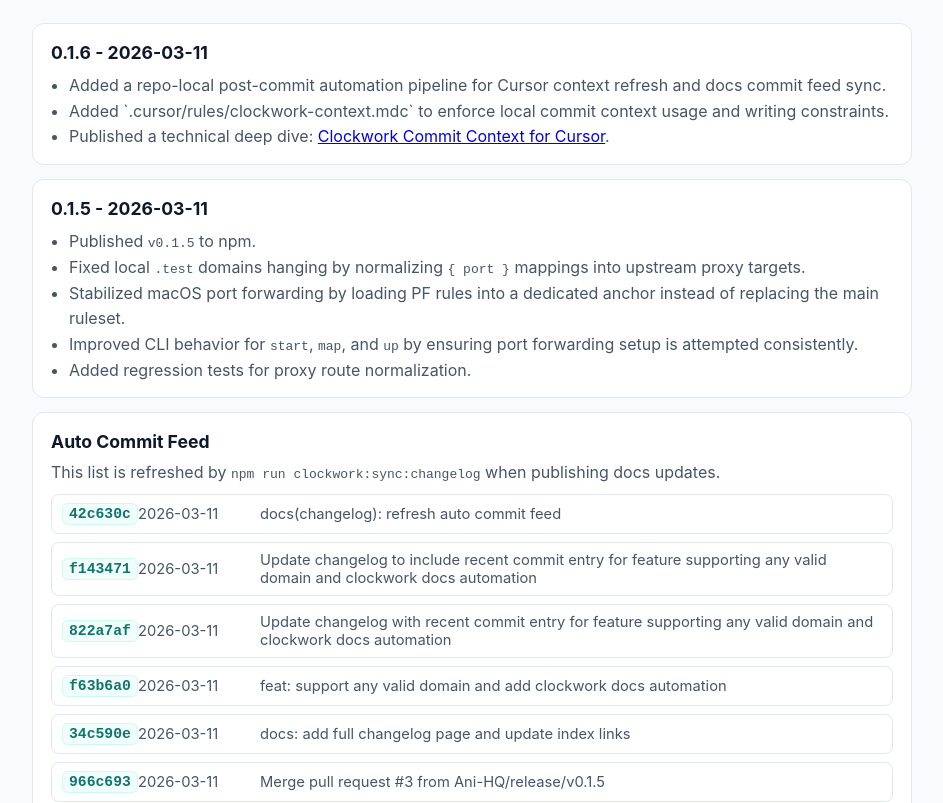
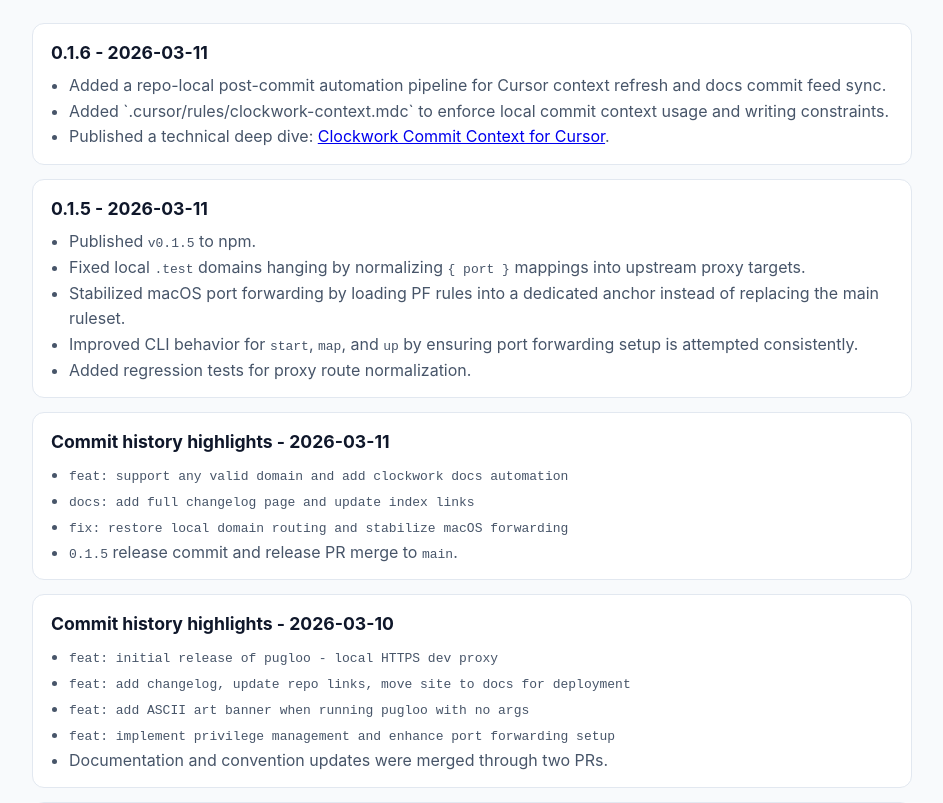
Before and after one commit to Ani-HQ/pugloo, a website: page docs/changelog.html in a window 1280 px wide. Shown: the part 149-952 px from the top of the page, without its empty margins (168-1111 px from the left). Drawn offline with Linux system fonts and the light colour scheme.

Commit message:
Update changelog and index styles for improved navigation
- Added new sections to changelog.html for commit history highlights on 2026-03-10 and 2026-03-11, summarizing recent features and fixes.
- Enhanced index.html with updated styles for changelog links, improving user experience and accessibility.

```diff
--- a/docs/changelog.html
+++ b/docs/changelog.html
@@ -98,6 +98,27 @@
       </ul>
     </section>
 
+    <section class="version">
+      <h2>Commit history highlights - 2026-03-11</h2>
+      <ul>
+        <li><code>feat: support any valid domain and add clockwork docs automation</code></li>
+        <li><code>docs: add full changelog page and update index links</code></li>
+        <li><code>fix: restore local domain routing and stabilize macOS forwarding</code></li>
+        <li><code>0.1.5</code> release commit and release PR merge to <code>main</code>.</li>
+      </ul>
+    </section>
+
+    <section class="version">
+      <h2>Commit history highlights - 2026-03-10</h2>
+      <ul>
+        <li><code>feat: initial release of pugloo - local HTTPS dev proxy</code></li>
+        <li><code>feat: add changelog, update repo links, move site to docs for deployment</code></li>
+        <li><code>feat: add ASCII art banner when running pugloo with no args</code></li>
+        <li><code>feat: implement privilege management and enhance port forwarding setup</code></li>
+        <li>Documentation and convention updates were merged through two PRs.</li>
+      </ul>
+    </section>
+
     <section class="stream">
       <h2>Auto Commit Feed</h2>
       <p>This list is refreshed by <code>npm run clockwork:sync:changelog</code> when publishing docs updates.</p>
```
Also changed, not shown: docs/index.html (+11 -2 lines).
